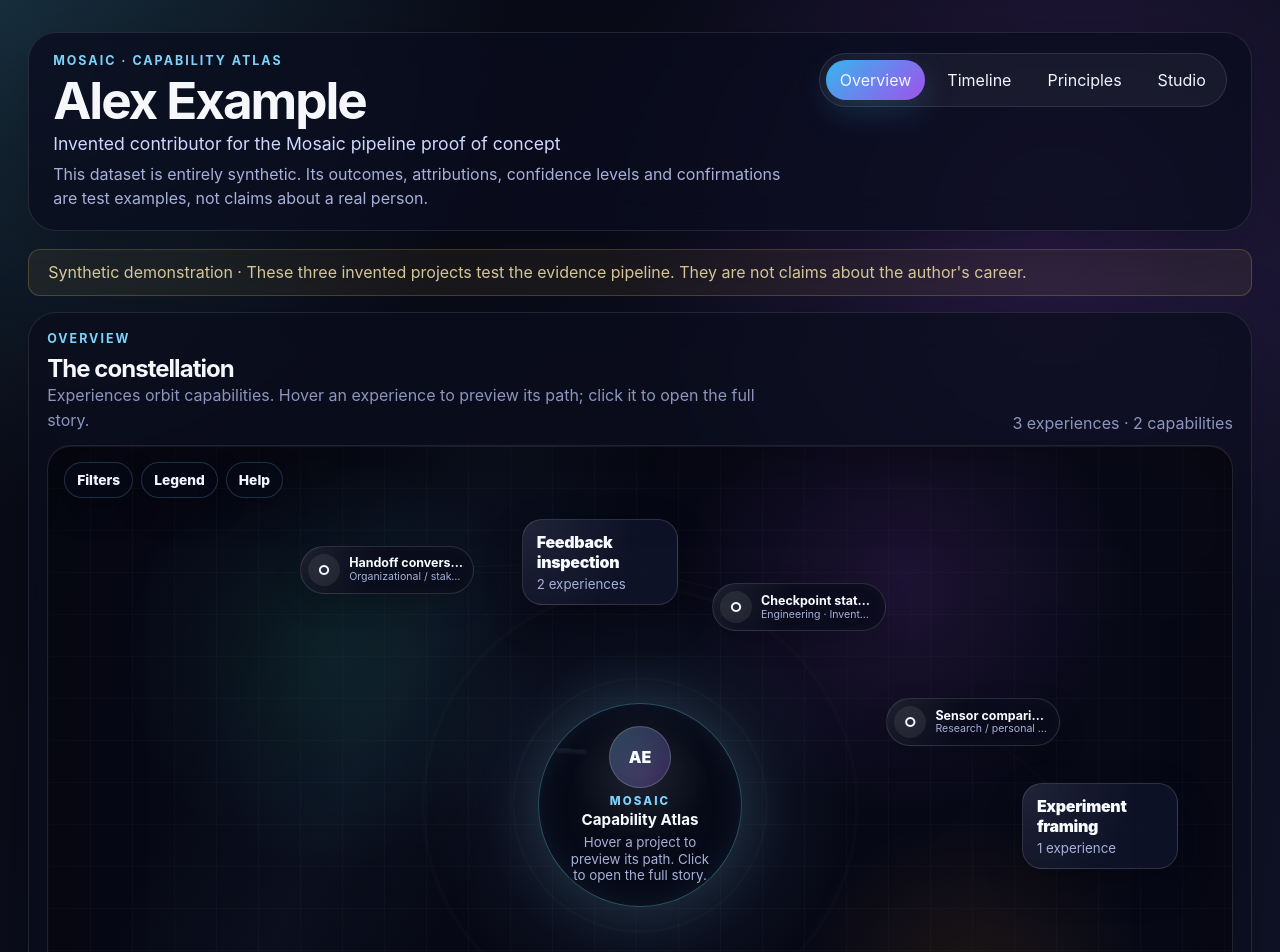
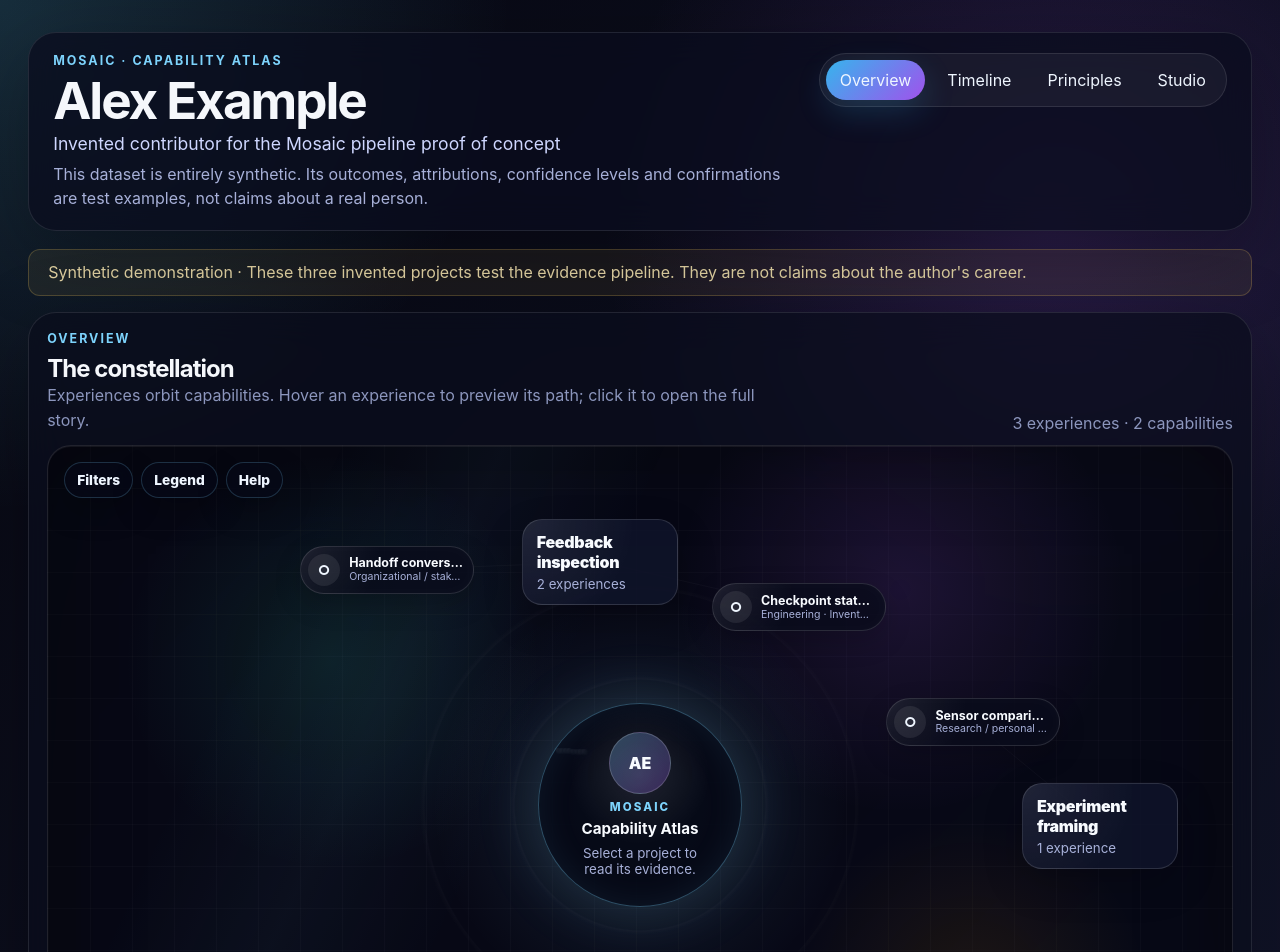
Before and after one commit to gomercin/mosaic, a React (Vite) app: page / in a window 1280 px wide. Shown: the top 952 px of the page. Built offline with nearby package versions, Linux system fonts and the light colour scheme.

Commit message:
Keep core text rows readable across platform fonts

```diff
--- a/src/components/CapabilityMap.tsx
+++ b/src/components/CapabilityMap.tsx
@@ -692,7 +692,7 @@ export function CapabilityMap({
                 <span className="constellation-core__initials">{getProfileInitials(data.profile.name)}</span>
                 <span className="constellation-core__label">Mosaic</span>
                 <strong className="constellation-core__title">Capability Atlas</strong>
-                <small>Hover a project to preview its path. Click to open the full story.</small>
+                <small>Select a project to read its evidence.</small>
               </>
             )}
           </div>
--- a/src/constellation.css
+++ b/src/constellation.css
@@ -367,6 +367,7 @@
   overflow: hidden;
   place-items: center;
   align-content: center;
+  grid-auto-rows: max-content;
   gap: 6px;
   padding: 22px;
   border: 1px solid rgba(125, 211, 252, 0.34);
@@ -802,6 +803,13 @@
 
 }
 
+/* Intrinsic text rows avoid compression with different platform font metrics. */
+.constellation-core.is-capability-focus .constellation-core__initials,
+.constellation-core.is-principle-focus .constellation-core__initials {
+  width: 38px;
+  height: 38px;
+}
+
 /* Narrow screens use the same data and controls in an ordinary reading order. */
 .capability-reading-view { display: none; }
 
```
